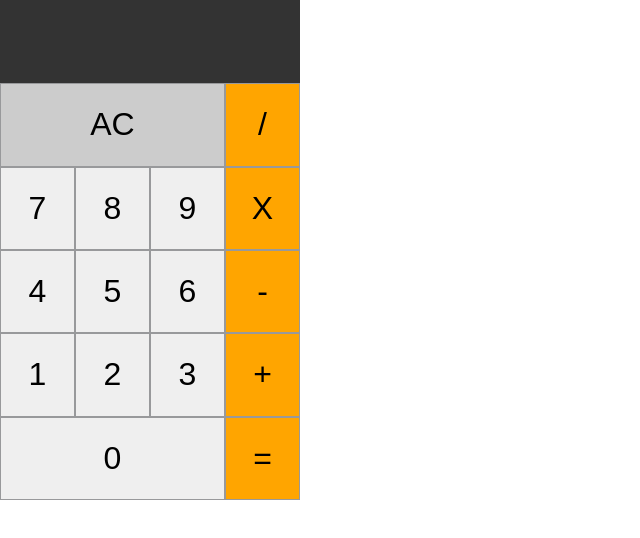
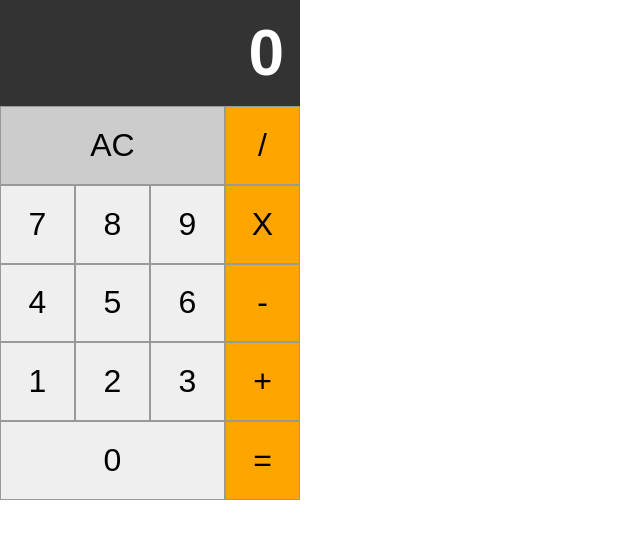
Before and after one commit to next-step/react-calculator, a React (Vite) app: page / in a window 1280 px wide. Shown: the top 538 px of the page, without its empty margins (0-640 px from the left). Built offline with nearby package versions, Linux system fonts and the light colour scheme; the HTML template or start-up script is replaced by a standard one.

Commit message:
feat: 2개의 숫자 덧셈 계산 기능 적용

```diff
--- a/src/Calculator/Calculator.tsx
+++ b/src/Calculator/Calculator.tsx
@@ -4,13 +4,16 @@ import OperationButtonList from './OperationButtonList'
 import { OPERATION } from './OperationButtonList/OperationButton/OperationButton.type'
 
 const Calculator = () => {
+  const [result, setResult] = useState(0)
   const [leftOperand, setLeftOperand] = useState('')
   const [operation, setOperation] = useState<OPERATION | ''>('')
   const [rightOperand, setRightOperand] = useState('')
 
   return (
     <section className="calculator">
-      <h1 id="total">{`${leftOperand}${operation}${rightOperand}`}</h1>
+      <h1 id="total">
+        {!leftOperand ? result : `${leftOperand}${operation}${rightOperand}`}
+      </h1>
       <DigitButtonList
         onChange={(digit: number) => {
           if (!operation) {
@@ -25,7 +28,20 @@ const Calculator = () => {
       <div className="modifiers subgrid">
         <button className="modifier">AC</button>
       </div>
-      <OperationButtonList onChange={setOperation} />
+      <OperationButtonList
+        onChange={(operation: OPERATION) => {
+          if (operation !== '=') {
+            setOperation(operation)
+
+            return
+          }
+
+          setResult(Number(leftOperand) + Number(rightOperand))
+          setLeftOperand('')
+          setRightOperand('')
+          setOperation('')
+        }}
+      />
     </section>
   )
 }
```
